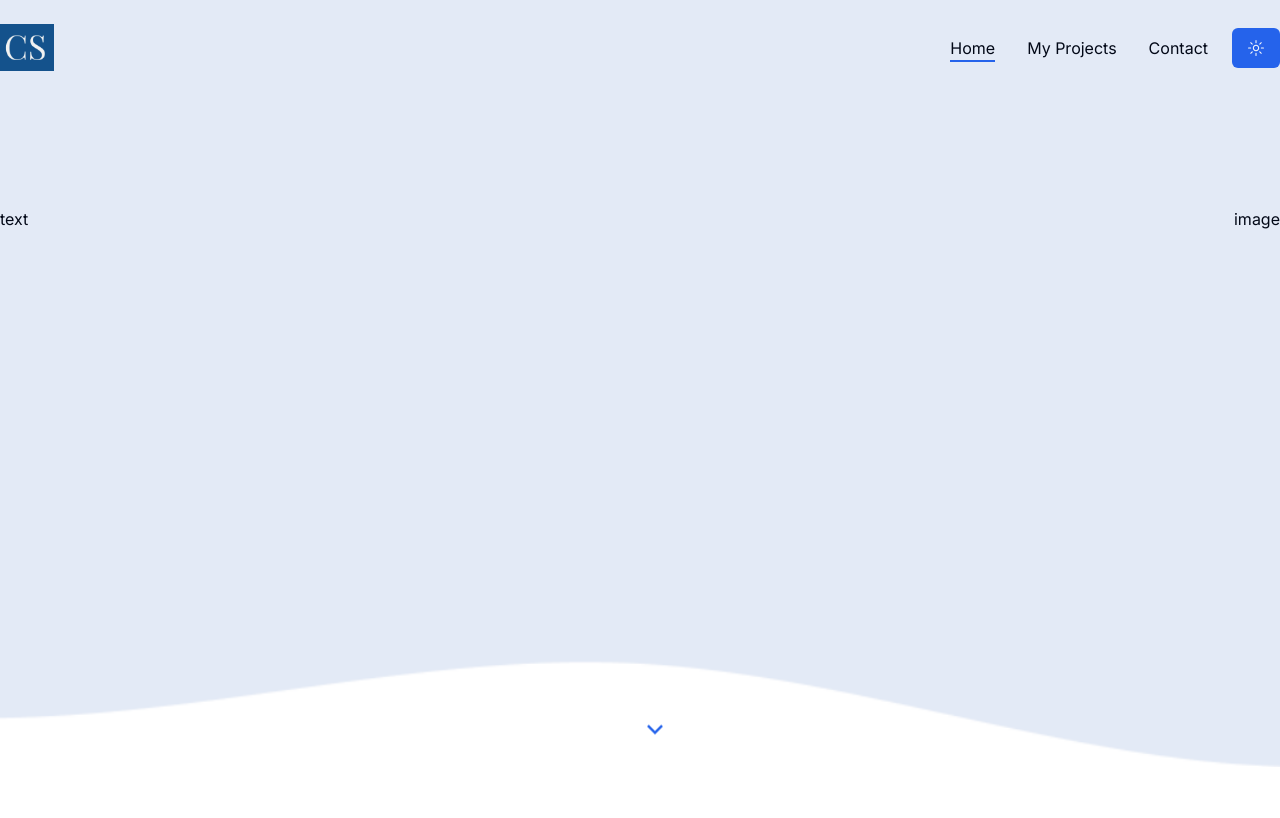
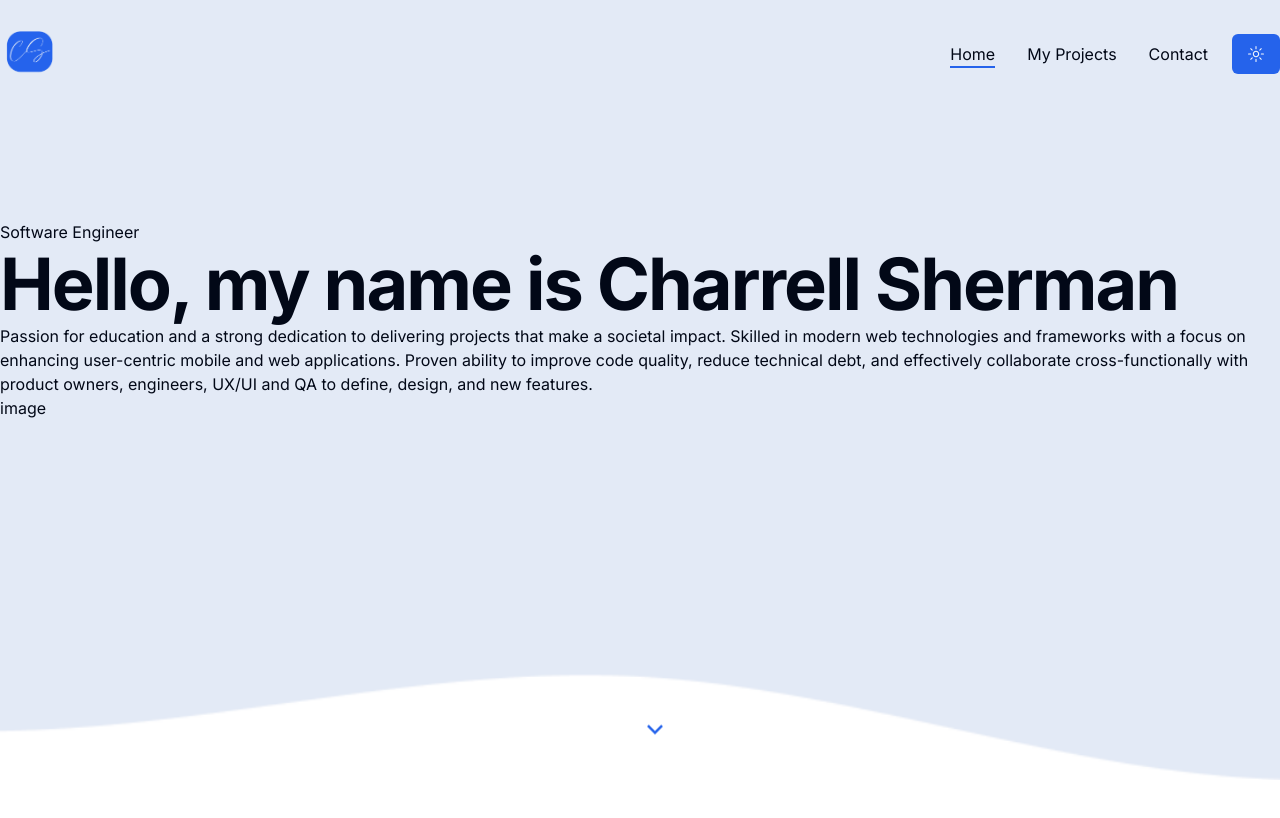
Before and after one commit to Ell-91/charrell-sherman-portfolio, a Next.js app: page / in a window 1280 px wide. Shown: the top 818 px of the page. Built offline with nearby package versions, Linux system fonts and the light colour scheme.

Commit message:
fixed navbar logo image and sizing

```diff
--- a/components/Hero.jsx
+++ b/components/Hero.jsx
@@ -19,7 +19,19 @@ const Hero = () => {
       <div className="container mx-auto">
         <div className="flex justify-between gap-x-8">
           {/* text */}
-          <div>text</div>
+          <div>
+            <div>Software Engineer</div>
+            <h1 className="h1">Hello, my name is Charrell Sherman</h1>
+            <p>
+              {" "}
+              Passion for education and a strong dedication to delivering
+              projects that make a societal impact. Skilled in modern web
+              technologies and frameworks with a focus on enhancing user-centric
+              mobile and web applications. Proven ability to improve code
+              quality, reduce technical debt, and effectively collaborate
+              cross-functionally with product owners, engineers, UX/UI and QA to
+              define, design, and new features.
+            </p>
             {/* image */}
             <div>image</div>
           </div>
@@ -28,6 +40,7 @@ const Hero = () => {
             <RiArrowDownSLine className="text-3xl text-primary" />
           </div>
         </div>
+      </div>
     </section>
   );
 };
--- a/components/Logo.jsx
+++ b/components/Logo.jsx
@@ -4,7 +4,7 @@ import Image from "next/image";
 const Logo = () => {
   return (
     <Link href="/">
-      <Image src="/cs.png" width={54} height={54} priority alt="" />
+      <Image src="/cs.png" width={60} height={60} priority alt="" />
     </Link>
   );
 };
```
Also changed, not shown: public/cs.png. Lines whose indentation alone changed are shown as unchanged.
